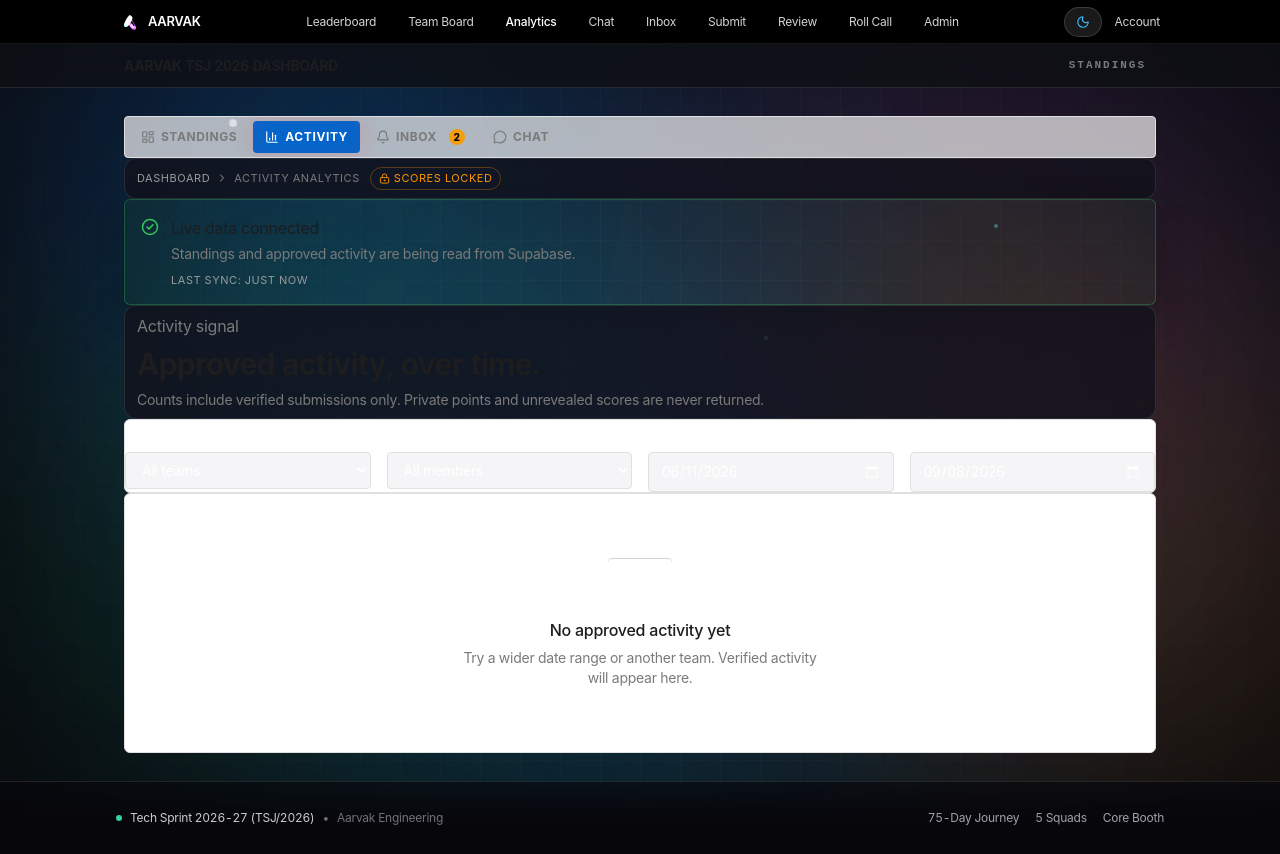
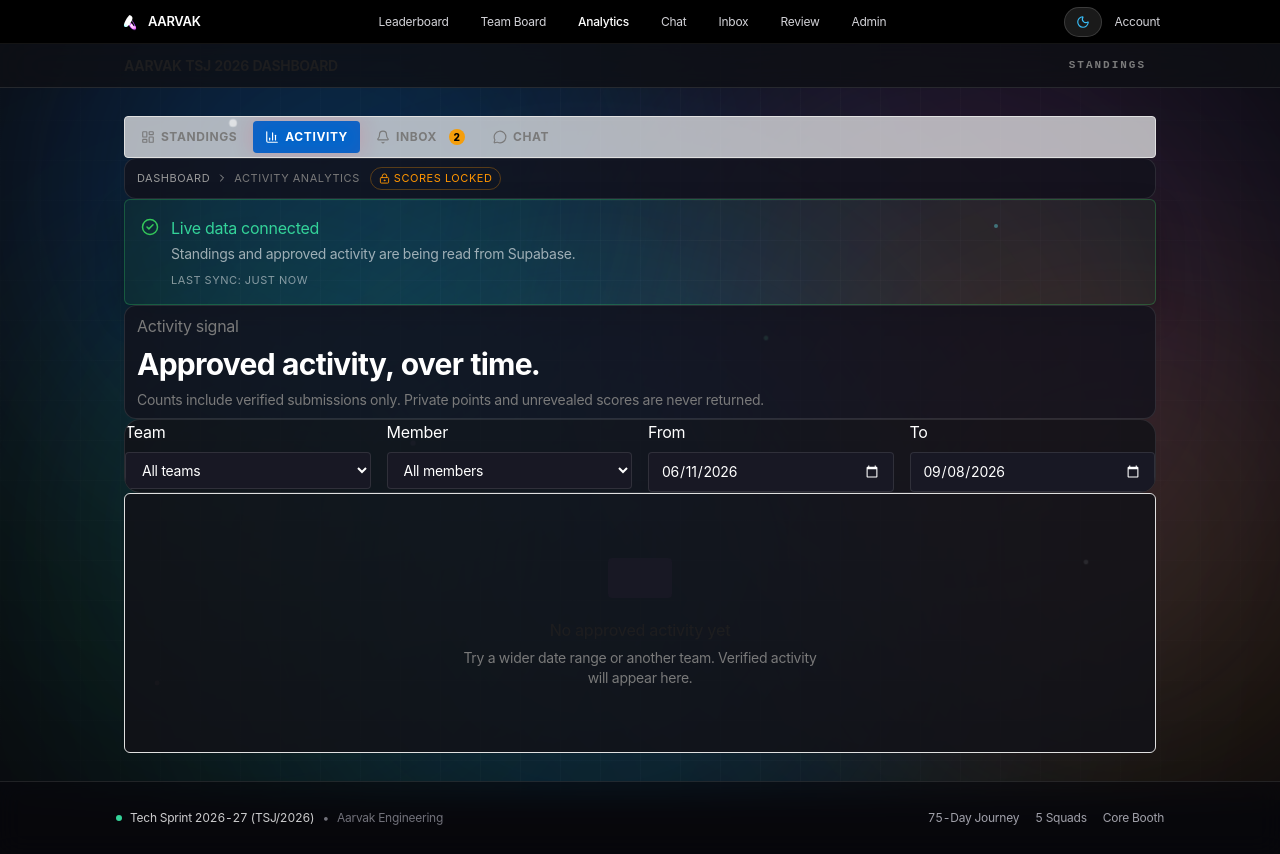
Before and after one commit to jainyogya07/dashboard-central, a React (Vite) app: page /analytics in a window 1280 px wide. Built offline with nearby package versions, Linux system fonts and the light colour scheme; a web font is replaced by a local one.

Commit message:
added dark mode to more pages

```diff
--- a/src/App.tsx
+++ b/src/App.tsx
@@ -19,13 +19,11 @@ import { Login } from './pages/Login'
 import { Onboarding } from './pages/Onboarding'
 import { Central } from './pages/Central'
 import { CentralTeam } from './pages/CentralTeam'
-import { Submit } from './pages/Submit'
 import { Profile } from './pages/Profile'
 import { Review } from './pages/Review'
 import { Admin } from './pages/Admin'
 import { Board } from './pages/Board'
 import { Export } from './pages/Export'
-import { RollCall } from './pages/RollCall'
 import { Analytics } from './pages/Analytics'
 import { Chat } from './pages/Chat'
 import { Notifications } from './pages/Notifications'
@@ -74,9 +72,7 @@ function GlobalNav() {
           <Link to="/analytics" className={getStyle('/analytics')}>Analytics</Link>
           <Link to="/chat" className={getStyle('/chat')}>Chat</Link>
           <Link to="/notifications" className={getStyle('/notifications')}>Inbox</Link>
-          <Link to="/submit" className={getStyle('/submit')}>Submit</Link>
           <Link to="/review" className={getStyle('/review')}>Review</Link>
-          <Link to="/rollcall" className={getStyle('/rollcall')}>Roll Call</Link>
           <Link to="/admin" className={getStyle('/admin')}>Admin</Link>
         </div>
 
@@ -124,10 +120,7 @@ export function App() {
                 )
               })}
 
-              {/* Protected Engineering Actions — Require Authentication */}
-              <Route path="/submit" element={<RequireProfile><Submit /></RequireProfile>} />
               <Route path="/profile" element={<RequireProfile><Profile /></RequireProfile>} />
-              <Route path="/rollcall" element={<RequireProfile><RollCall /></RequireProfile>} />
 
               {/* Lead & Core Role Routes */}
               <Route path="/review" element={<RequireRole minRole="core"><Review /></RequireRole>} />
--- a/src/components/board/BoardPanel.tsx
+++ b/src/components/board/BoardPanel.tsx
@@ -1,6 +1,6 @@
 export function BoardPanel({ children, padded = true, className = '' }: { children: React.ReactNode, padded?: boolean, className?: string }) {
   return (
-    <div className={`board-panel bg-white border border-seam shadow-sm rounded-panel overflow-hidden ${padded ? 'p-panel' : ''}`}>
+    <div className={`board-panel bg-white dark:bg-[#121218]/85 border border-seam shadow-sm rounded-panel overflow-hidden ${padded ? 'p-panel' : ''} ${className}`}>
       {children}
     </div>
   )
--- a/src/components/dashboard/ReadinessPanel.tsx
+++ b/src/components/dashboard/ReadinessPanel.tsx
@@ -8,15 +8,15 @@ export function ReadinessPanel({ demo, unavailable = false }: { demo: boolean; u
     }`}>
       {ready ? <CheckCircle2 className="mt-0.5 shrink-0 text-posted" size={18} aria-hidden="true" /> : <AlertTriangle className="mt-0.5 shrink-0 text-amber" size={18} aria-hidden="true" />}
       <div>
-        <p className="label text-chalk">{ready ? 'Live data connected' : demo ? 'Preview data active' : 'Live data not ready'}</p>
-        <p className="mt-1 text-sm text-muted">
+        <p className="label text-chalk dark:text-emerald-400">{ready ? 'Live data connected' : demo ? 'Preview data active' : 'Live data not ready'}</p>
+          <p className="mt-1 text-sm text-muted dark:text-white/60">
           {ready
             ? 'Standings and approved activity are being read from Supabase.'
             : demo
               ? 'This view is safe demo data. Connect Supabase and deploy the dashboard RPCs for live results.'
               : 'Supabase responded, but the required dashboard RPC is not deployed in this project yet.'}
         </p>
-        <p className="mt-2 text-[11px] uppercase tracking-wider text-dim">Last sync: {demo ? 'preview generated now' : ready ? 'just now' : 'waiting for deployment'}</p>
+        <p className="mt-2 text-[11px] uppercase tracking-wider text-dim dark:text-white/50">Last sync: {demo ? 'preview generated now' : ready ? 'just now' : 'waiting for deployment'}</p>
       </div>
     </div>
   )
--- a/src/components/feedback/EmptyState.tsx
+++ b/src/components/feedback/EmptyState.tsx
@@ -19,7 +19,7 @@ function Slot({ lit = false }: { lit?: boolean }) {
         'w-16 h-10 rounded-slot border-hair ' +
         (lit
           ? 'border-lamp/40 bg-lamp/[0.05] shadow-glow'
-          : 'border-seam bg-enamel shadow-slot shadow-lip')
+          : 'border-seam bg-enamel shadow-slot shadow-lip dark:border-white/10 dark:bg-[#181824] dark:shadow-none')
       }
     />
   )
@@ -59,7 +59,7 @@ export function ErrorState({
     <div className="flex flex-col items-center justify-center py-16 gap-5 text-center">
       <div
         aria-hidden="true"
-        className="w-16 h-10 rounded-slot border-hair border-flag/40 bg-flag/[0.05]"
+        className="w-16 h-10 rounded-slot border-hair border-flag/40 bg-flag/[0.05] dark:bg-flag/[0.1]"
       />
       <div>
         <p className="text-base text-flare font-medium">{headline}</p>
--- a/src/pages/Analytics.tsx
+++ b/src/pages/Analytics.tsx
@@ -141,13 +141,13 @@ export function Analytics() {
         <CentralNav />
         <Breadcrumbs current="Activity analytics" locked />
         <ReadinessPanel demo={DEMO_MODE} unavailable={analyticsQuery.isError} />
-        <header className="readability-strip"><SignLabel>Activity signal</SignLabel><h1 className="mt-2 font-display text-3xl font-bold text-chalk">Approved activity, over time.</h1><p className="mt-2 max-w-2xl text-sm text-muted">Counts include verified submissions only. Private points and unrevealed scores are never returned.</p></header>
+        <header className="readability-strip"><SignLabel>Activity signal</SignLabel><h1 className="mt-2 font-display text-3xl font-bold text-chalk dark:text-white">Approved activity, over time.</h1><p className="mt-2 max-w-2xl text-sm text-muted">Counts include verified submissions only. Private points and unrevealed scores are never returned.</p></header>
         <BoardPanel className="analytics-filters">
           <div className="grid gap-4 sm:grid-cols-2 lg:grid-cols-4">
-            <label className="label">Team<select value={teamId} onChange={event => { setTeamId(event.target.value); setMemberId(''); persist('team', event.target.value); persist('member', '') }} className="mt-2 w-full rounded-slot border border-seam bg-recess px-3 py-2 text-sm normal-case"><option value="">All teams</option>{teams.map(([id, name]) => <option key={id} value={id}>{name}</option>)}</select></label>
-            <label className="label">Member<select value={memberId} onChange={event => { setMemberId(event.target.value); persist('member', event.target.value) }} className="mt-2 w-full rounded-slot border border-seam bg-recess px-3 py-2 text-sm normal-case"><option value="">All members</option>{members.map(row => <option key={row.member_id} value={row.member_id!}>{row.member_name}</option>)}</select></label>
-            <label className="label">From<input type="date" value={start} max={end} onChange={event => { setStart(event.target.value); persist('from', event.target.value) }} className="mt-2 w-full rounded-slot border border-seam bg-recess px-3 py-2 text-sm" /></label>
-            <label className="label">To<input type="date" value={end} min={start} onChange={event => { setEnd(event.target.value); persist('to', event.target.value) }} className="mt-2 w-full rounded-slot border border-seam bg-recess px-3 py-2 text-sm" /></label>
+            <label className="label">Team<select value={teamId} onChange={event => { setTeamId(event.target.value); setMemberId(''); persist('team', event.target.value); persist('member', '') }} className="mt-2 w-full rounded-slot border border-seam bg-recess px-3 py-2 text-sm normal-case dark:bg-[#181824] dark:text-white dark:border-white/10 dark:[color-scheme:dark]"><option value="">All teams</option>{teams.map(([id, name]) => <option key={id} value={id}>{name}</option>)}</select></label>
+            <label className="label">Member<select value={memberId} onChange={event => { setMemberId(event.target.value); persist('member', event.target.value) }} className="mt-2 w-full rounded-slot border border-seam bg-recess px-3 py-2 text-sm normal-case dark:bg-[#181824] dark:text-white dark:border-white/10 dark:[color-scheme:dark]"><option value="">All members</option>{members.map(row => <option key={row.member_id} value={row.member_id!}>{row.member_name}</option>)}</select></label>
+            <label className="label">From<input type="date" value={start} max={end} onChange={event => { setStart(event.target.value); persist('from', event.target.value) }} className="mt-2 w-full rounded-slot border border-seam bg-recess px-3 py-2 text-sm dark:bg-[#181824] dark:text-white dark:border-white/10 dark:[color-scheme:dark]" /></label>
+            <label className="label">To<input type="date" value={end} min={start} onChange={event => { setEnd(event.target.value); persist('to', event.target.value) }} className="mt-2 w-full rounded-slot border border-seam bg-recess px-3 py-2 text-sm dark:bg-[#181824] dark:text-white dark:border-white/10 dark:[color-scheme:dark]" /></label>
           </div>
         </BoardPanel>
         {analyticsQuery.isLoading ? <BoardPanel><Skeleton variant="total" /></BoardPanel> : analyticsQuery.isError ? <BoardPanel><ErrorState headline="Could not load analytics" body="The activity signal failed to load. Check your connection." retry={() => analyticsQuery.refetch()} /></BoardPanel> : days.length === 0 ? <BoardPanel><EmptyState headline="No approved activity yet" body="Try a wider date range or another team. Verified activity will appear here." /></BoardPanel> : <>
--- a/src/pages/Notifications.tsx
+++ b/src/pages/Notifications.tsx
@@ -105,7 +105,7 @@ export function Notifications() {
           <div className="flex flex-col">
             {notifications.map((notification: Notification) => (
               <div key={notification.id}>
-                <div className={`px-panel py-4 flex gap-3 ${notification.read_at ? '' : 'bg-lit'}`}>
+                <div className={`m-2 flex gap-3 rounded-slot border border-seam dark:border-white/10 p-4 sm:p-5 ${notification.read_at ? 'bg-enamel dark:bg-[#121218]/70' : 'bg-lit dark:bg-[#181824]'}`}>
                   <Bell className="text-lamp shrink-0 mt-0.5" size={18} aria-hidden="true" />
                   <div className="min-w-0 flex-1">
                     <div className="flex items-start justify-between gap-3">
--- a/src/pages/Review.tsx
+++ b/src/pages/Review.tsx
@@ -230,11 +230,6 @@ export function Review() {
         <span className="text-sm text-chalk/60 hidden sm:inline">
           <span className="tabular-nums text-chalk">{sentBackCount}</span> sent back
         </span>
-        <TextButton
-          onClick={() => navigate('/booth/meetups')}
-        >
-          Roll call
-        </TextButton>
         <TextButton
           onClick={() => navigate('/')}
         >
--- a/src/supabase.ts
+++ b/src/supabase.ts
@@ -554,7 +554,7 @@ export const supabase = {
     if (fn === 'get_my_notifications') {
       const notifs = load('mock_notifications', [
         { id: 'notif-1', category: 'sprint_start', title: 'Sprint 2026 is officially live', body: '75 Days — 05 Teams — 01 Shared Journey. Standings and telemetry are streaming live.', href: '/', created_at: new Date().toISOString(), read_at: null },
-        { id: 'notif-2', category: 'achievement', title: 'Submit milestone deliverables', body: 'Log your technical PRs, RFC architecture docs, and benchmark proofs via the Submit page.', href: '/submit', created_at: new Date(Date.now() - 86400000).toISOString(), read_at: null }
+        { id: 'notif-2', category: 'achievement', title: 'Milestone activity updated', body: 'Teams are building momentum. Open the leaderboard to see the latest approved activity.', href: '/', created_at: new Date(Date.now() - 86400000).toISOString(), read_at: null }
       ])
       return { data: notifs, error: null }
     }
```
Also changed, not shown: src/pages/Board.tsx (+0 -17 lines), src/pages/Central.tsx (+0 -13 lines), src/pages/Chat.tsx (+6 -6 lines).
